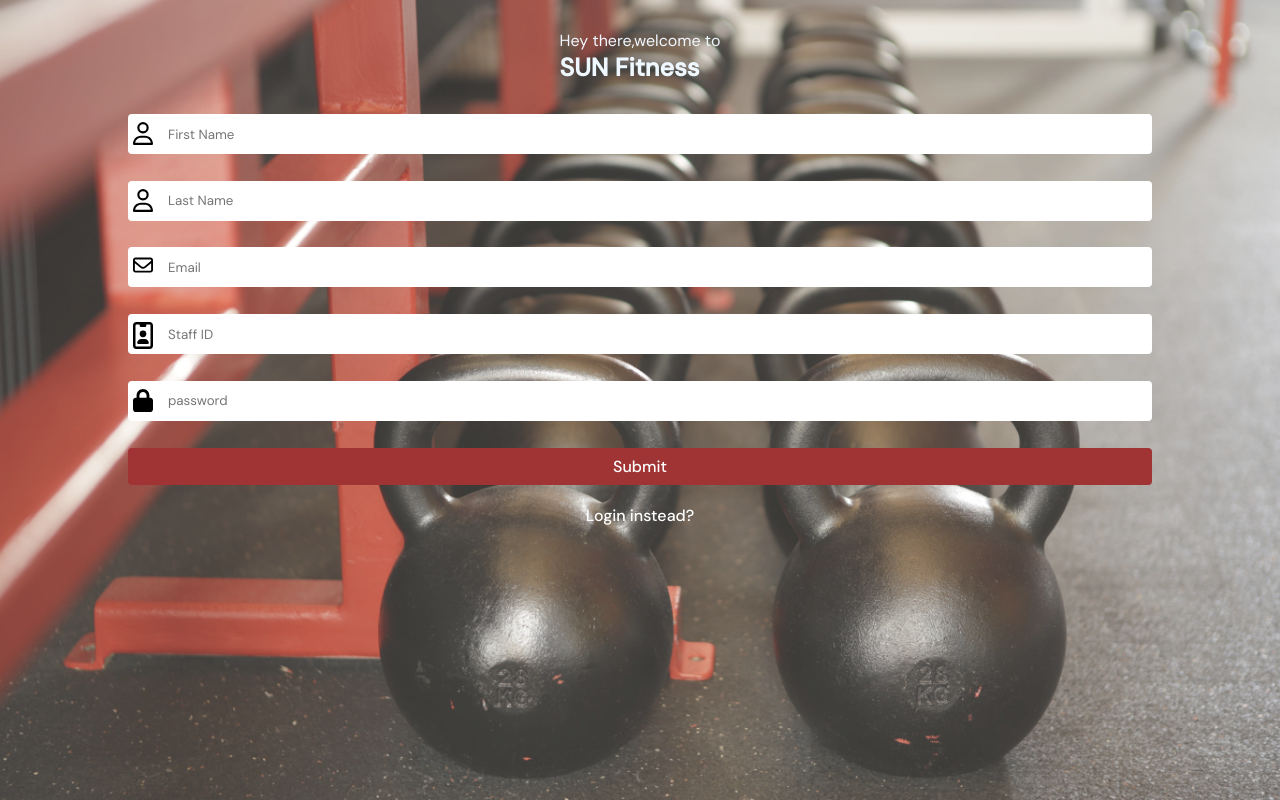
After one commit to walidshaba/Sun-Fitness, a PHP site: page /signup.php in a window 1280 px wide. The commit adds this page. Run offline with PHP 8.4, Linux system fonts and the light colour scheme; data that the repository does not hold is empty.

Commit message:
timely save

```diff
--- a/assets/styles/main.css
+++ b/assets/styles/main.css
@@ -1,21 +1,111 @@
+@import url('https://fonts.googleapis.com/css2?family=DM+Sans:opsz,wght@9..40,400;9..40,500&display=swap');
+
 * {
   box-sizing: border-box;
   margin: 0;
   padding: 0;
+  font-family: 'DM Sans', sans-serif;
 }
 
 body {
   width: 100%;
   height: 100vh;
-  /* filter: blur(8px);
-  -webkit-filter: blur(8px); */
+}
+
+.background-img {
+  position: absolute;
+  background-image: url('../images/back-img.jpg');
+  width: 100%;
+  height: 100%;
+  background-position: center;
+  background-size: cover;
+  z-index: -1;
+  opacity: 0.8;
 }
 
 main {
   width: 100%;
   height: 100%;
-  background: url('../images/back-img.jpg');
-  background-position: center;
-  background-size: cover;
-  opacity: 0.7;
+  display: flex;
+  justify-content: center;
+  align-items: center;
+  flex-direction: column;
 }
+
+main span {
+  padding: 30px;
+  color: rgb(240, 248, 255);
+}
+
+main span h1 {
+  font-size: 25px;
+}
+
+main .form-container {
+  display: flex;
+  width: 100%;
+  height: 100%;
+  overflow: hidden;
+}
+
+.form-container form {
+  display: flex;
+  flex-direction: column;
+  justify-content: center;
+  align-items: center;
+  height: 60%;
+  width: 100%;
+}
+
+form .form-field {
+  width: 80%;
+  height: 100%;
+  position: relative;
+}
+
+.form-field img {
+  width: 20px;
+  position: absolute;
+  top: 8px;
+  left: 5px;
+}
+
+.form-field input {
+  width: 100%;
+  height: 40px;
+  padding: 0 40px;
+  border: none;
+  border-radius: 4px;
+}
+.form-field input:focus {
+  outline: 2px #a03333 solid;
+}
+
+input[type='submit'] {
+  width: 80%;
+  padding: 8px;
+  border-radius: 4px;
+  border: none;
+  background-color: #a03333;
+  color: #fff;
+  font-size: 16px;
+  transition: all ease-in-out 0.3s;
+  font-weight: 500;
+}
+input[type='submit']:hover {
+  background-color: #fff;
+  color: blue;
+}
+form p {
+  margin-top: 20px;
+}
+form p a {
+  color: #fff;
+  text-decoration: none;
+  font-weight: 500;
+  transition: all ease-in-out 0.25s;
+}
+
+form p a:hover {
+  color: blue;
+}
--- /dev/null
+++ b/database.php
@@ -0,0 +1,3 @@
+<?php
+$links =  mysqli_connect("localhost", "root", "", "sun_fitness");
+?>
--- /dev/null
+++ b/signup.php
@@ -0,0 +1,80 @@
+<?php
+include("database.php");
+?>
+<?php
+if(isset($_POST['submit']))
+  $firstname = $_POST['firstname'];
+  $lastname = $_POST['lastname'];
+  $email = $_POST['email'];
+  $staffid = $_POST['staffid'];
+  $password = $_POST['password'];
+  $insert_record = "INSERT INTO signup (firstname,lastname,email,staffid,password ) VALUES ('$firstname','$lastname','$email','$staffid','$password')";
+  $run_record = mysqli_query($links, $insert_record);
+  echo "<script>alert('Registration Successful')</script>";
+?>
+
+<!DOCTYPE html>
+<html lang="en">
+  <head>
+    <meta charset="UTF-8" />
+    <meta name="viewport" content="width=device-width, initial-scale=1.0" />
+    <title>Sun Fitness</title>
+    <link rel="stylesheet" href="assets/styles/main.css" />
+  </head>
+  <body>
+    <div class="background-img"></div>
+    <main>
+      <span
+        >Hey there,welcome to
+        <h1>SUN Fitness</h1>
+      </span>
+
+      <div class="form-container">
+        <form action="signup.php" method="post">
+          <div class="form-field">
+            <img src="assets/images/icons/user-regular.svg" alt="" />
+            <input
+              type="text"
+              name="firstname"
+              id="firstname"
+              placeholder="First Name"
+            />
+          </div>
+          <div class="form-field">
+            <img src="assets/images/icons/user-regular.svg" alt="" />
+            <input
+              type="text"
+              name="lastname"
+              id="lastname"
+              placeholder="Last Name"
+            />
+          </div>
+          <div class="form-field">
+            <img src="assets/images/icons/envelope-regular.svg" alt="" />
+            <input
+              type="email"
+              name="email"
+              id="lastname"
+              placeholder="Email"
+            />
+          </div>
+          <div class="form-field">
+            <img src="assets/images/icons/id-badge-regular.svg" alt="" />
+            <input
+              type="text"
+              name="staffid"
+              id="staffid"
+              placeholder="Staff ID "
+            />
+          </div>
+          <div class="form-field">
+            <img src="assets/images/icons/lock-solid.svg" alt="" />
+            <input type="password" placeholder="password" name="password"/>
+          </div>
+          <input type="submit" placeholder="Register" name="submit" />
+          <p><a href="">Login instead?</a></p>
+        </form>
+      </div>
+    </main>
+  </body>
+</html>
```
Also changed, not shown: index.html (deleted, +0 -10 lines), login.php (added, +81 -0 lines), test.html (added, +11 -0 lines), assets/images/icons/envelope-regular.svg (added), assets/images/icons/eye-regular.svg (added), assets/images/icons/eye-slash-regular.svg (added), assets/images/icons/id-badge-regular.svg (added), assets/images/icons/lock-solid.svg (added), assets/images/icons/unlock-solid.svg (added), assets/images/icons/user-regular.svg (added), assets/images/sunpnglogo.png (added).
